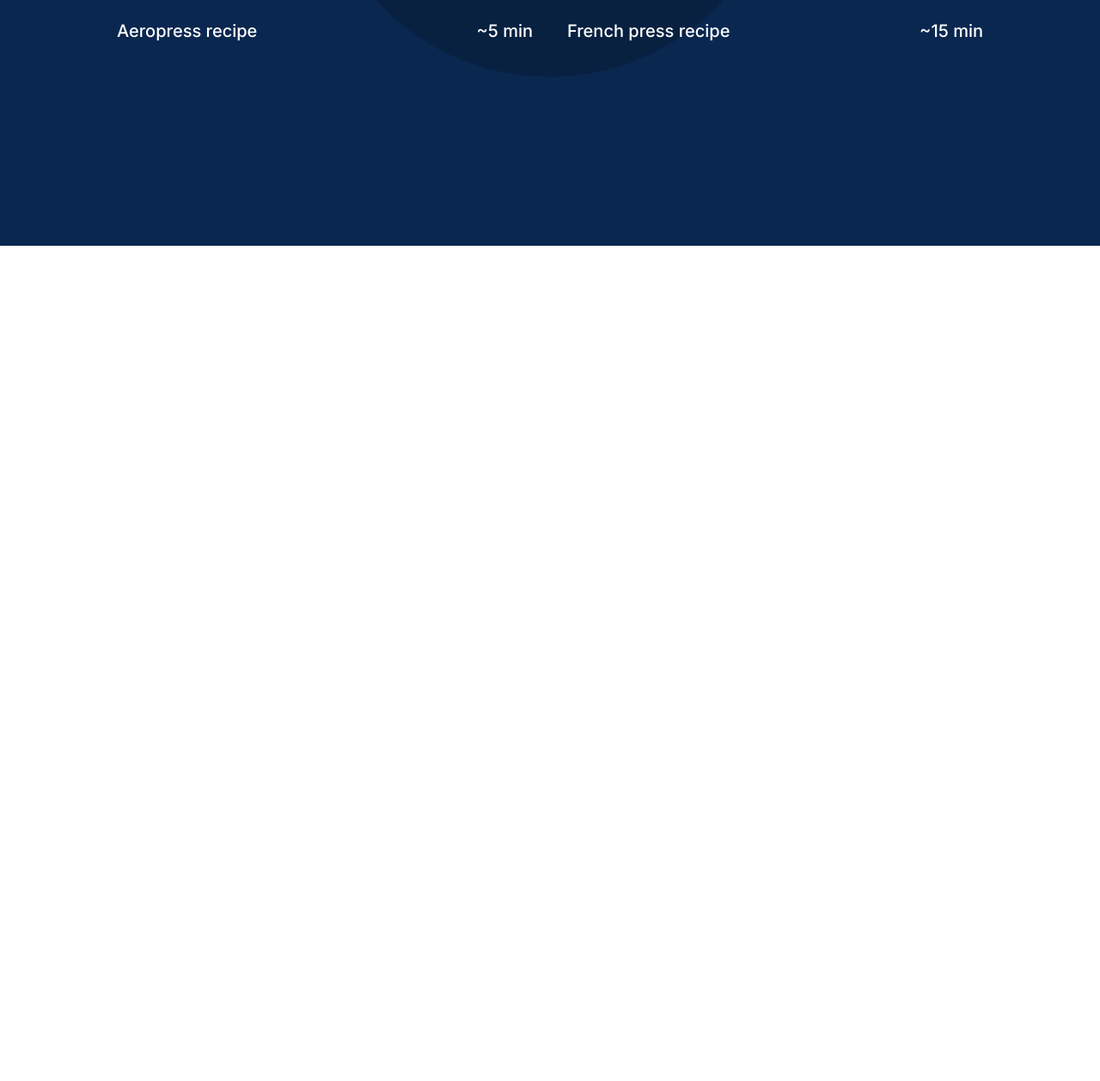
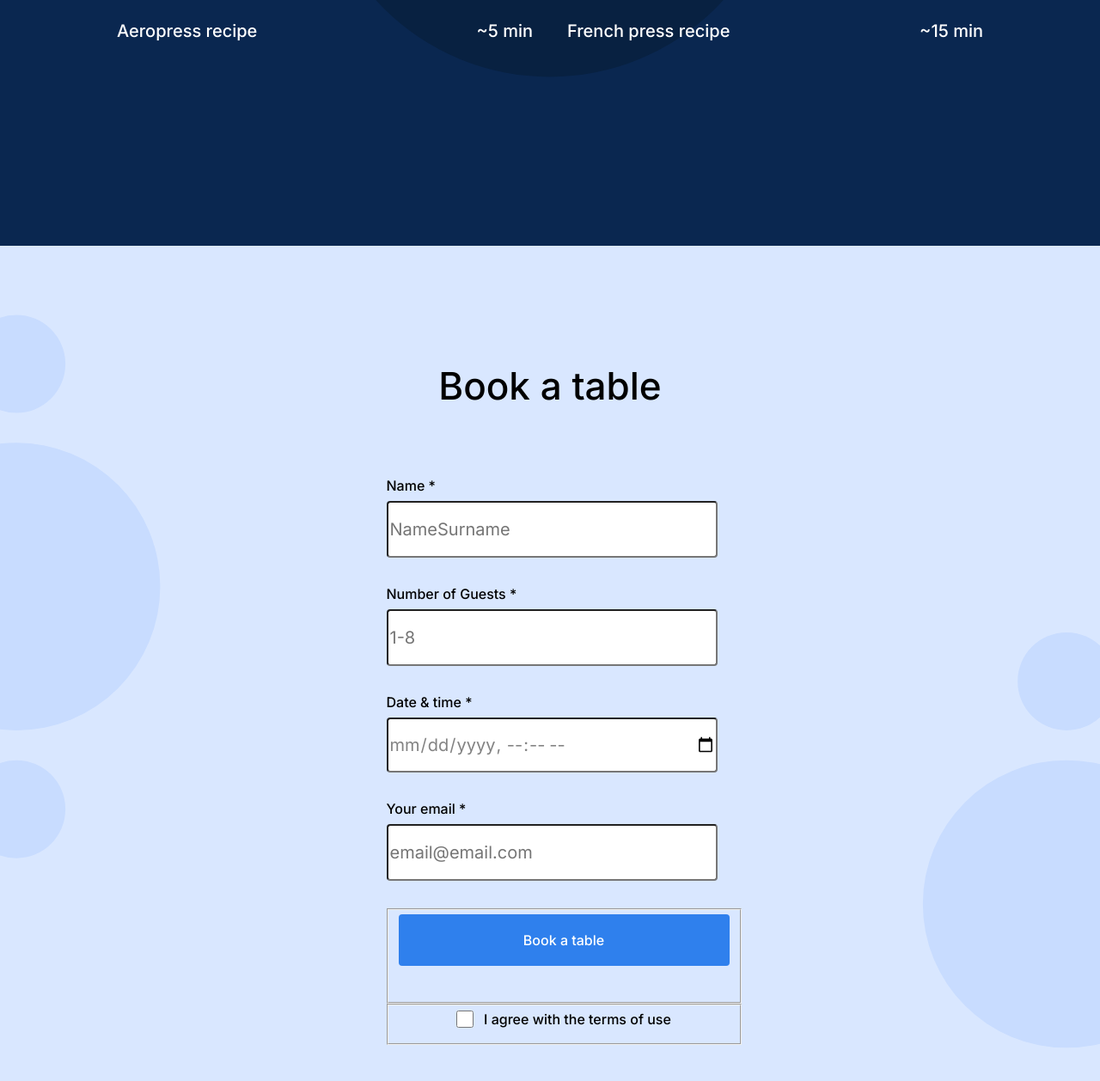
Before and after one commit to BryanAnjola/se_project_coffeeshop, a plain HTML site: page index.html in a window 1280 px wide. Shown: the part 1396-2654 px from the top of the page at 86% size. Before the commit the page ends 1682 px from the top, so only its background shows below. Drawn offline with Linux system fonts and the light colour scheme.

Commit message:
new update

```diff
--- a/index.html
+++ b/index.html
@@ -43,7 +43,7 @@
               <a class="nav__link" href="#recipes">Recipes</a>
             </li>
             <li>
-              <a class="nav__link" href="#book-a-table">Book a table</a>
+              <a class="nav__link" href="#reservation">Book a table</a>
             </li>
             <li>
               <a class="nav__link" href="#contacts">Contacts</a>
@@ -110,7 +110,58 @@
           </div>
         </section>
         <section class="menu" id="menu"></section>
-        <section class="book-a-table" id="book-a-table"></section>
+        <section class="reservation" id="reservation">
+          <h2 class="reservation__title">Book a table</h2>
+          <form class="reservation__form form">
+            <fieldset class="form__fieldset">
+              <label for="name" class="form__label">Name *</label>
+              <input
+                type="text"
+                class="form__input"
+                id="name"
+                placeholder="NameSurname"
+              />
+              <label for="number-of-guests" class="form__label"
+                >Number of Guests *</label
+              >
+              <input
+                type="text"
+                class="form__input"
+                id="number-of-guests"
+                placeholder="1-8"
+              />
+              <label for="date-&-time" class="form__label">Date & time *</label>
+              <input
+                type="datetime-local"
+                class="form__input"
+                id="date-&-time"
+              />
+              <label for="your-email" class="form__label">Your email *</label>
+              <input
+                type="email"
+                class="form__input"
+                id="your-email"
+                placeholder="email@email.com"
+              />
+            </fieldset>
+            <fieldset>
+              <button type="submit" class="form__button">Book a table</button>
+            </fieldset>
+            <fieldset>
+              <label
+                for="terms-of-use"
+                class="form__label form__label_type_checkbox"
+              >
+                <input
+                  type="checkbox"
+                  class="form__checkbox"
+                  name="terms-of-use"
+                  id="terms-of-use"
+                />I agree with the terms of use
+              </label>
+            </fieldset>
+          </form>
+        </section>
         <section class="Contacts" id="contacts"></section>
       </main>
       <footer class="footer"></footer>
--- a/pages/index.css
+++ b/pages/index.css
@@ -198,6 +198,98 @@
   font-weight: 500;
   color: #ffffff;
 }
+.reservation {
+  width: 100%;
+  padding-top: 100px;
+  padding-bottom: 120px;
+  background-color: #d9e7ff;
+  background-image: url(../images/background_reservation.svg);
+  background-repeat: no-repeat;
+  background-size: cover;
+  background-position: center;
+}
+.reservation__title {
+  display: flex;
+  justify-content: center;
+  font-family: "Inter", "Arial", sans-serif;
+  font-weight: 500;
+  font-size: 44px;
+  line-height: 52px;
+  margin-bottom: 80px;
+}
+
+.reservation__form {
+  display: flex;
+  flex-direction: column;
+  justify-content: center;
+  margin: 0 auto;
+  max-width: 385px;
+  padding-bottom: 120px;
+}
+
+.form__label {
+  border-radius: 4px;
+  padding-bottom: 8px;
+  font-family: Inter;
+  font-style: normal;
+  font-weight: 500;
+  font-size: 16px;
+  line-height: 20px;
+  display: flex;
+  width: 385px;
+}
+
+.form__fieldset {
+  display: flex;
+  flex-direction: column;
+  justify-content: center;
+  border-style: none;
+  padding: 0;
+  width: 100%;
+  padding: 0;
+}
+
+.form__input {
+  border-radius: 4px;
+  max-width: 385px;
+  height: 60px;
+  font-family: "Inter", "Arial", sans-serif;
+  font-size: 20px;
+  line-height: 30px;
+  color: #838383;
+  margin-bottom: 32px;
+}
+
+.form__label_type_checkbox {
+  justify-content: center;
+}
+.form__checkbox {
+  border-radius: 2px;
+  margin-right: 12px;
+  height: 20px;
+  width: 20px;
+}
+
+.form__button {
+  border-radius: 4px;
+  opacity: 100%;
+  width: 385px;
+  height: 60px;
+  background-color: #2f80ed;
+  font-family: Inter;
+  font-style: normal;
+  font-weight: 500;
+  font-size: 16px;
+  line-height: 20px;
+  border: 0 none;
+  margin-bottom: 32px;
+  color: #fff;
+}
+
+.form__button:hover {
+  opacity: 70%;
+  transition: 0.3s;
+}
 
 .footer {
 }
```
